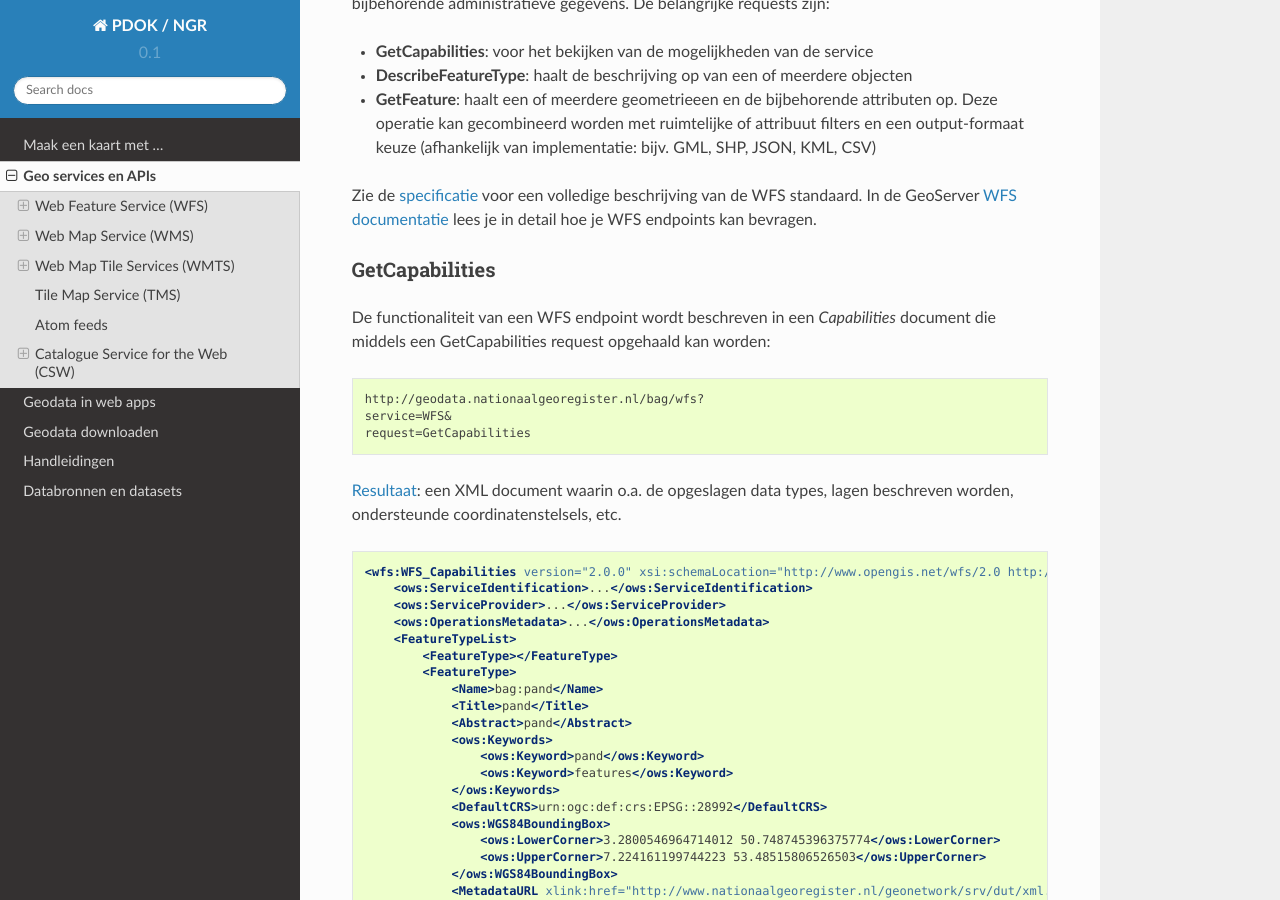
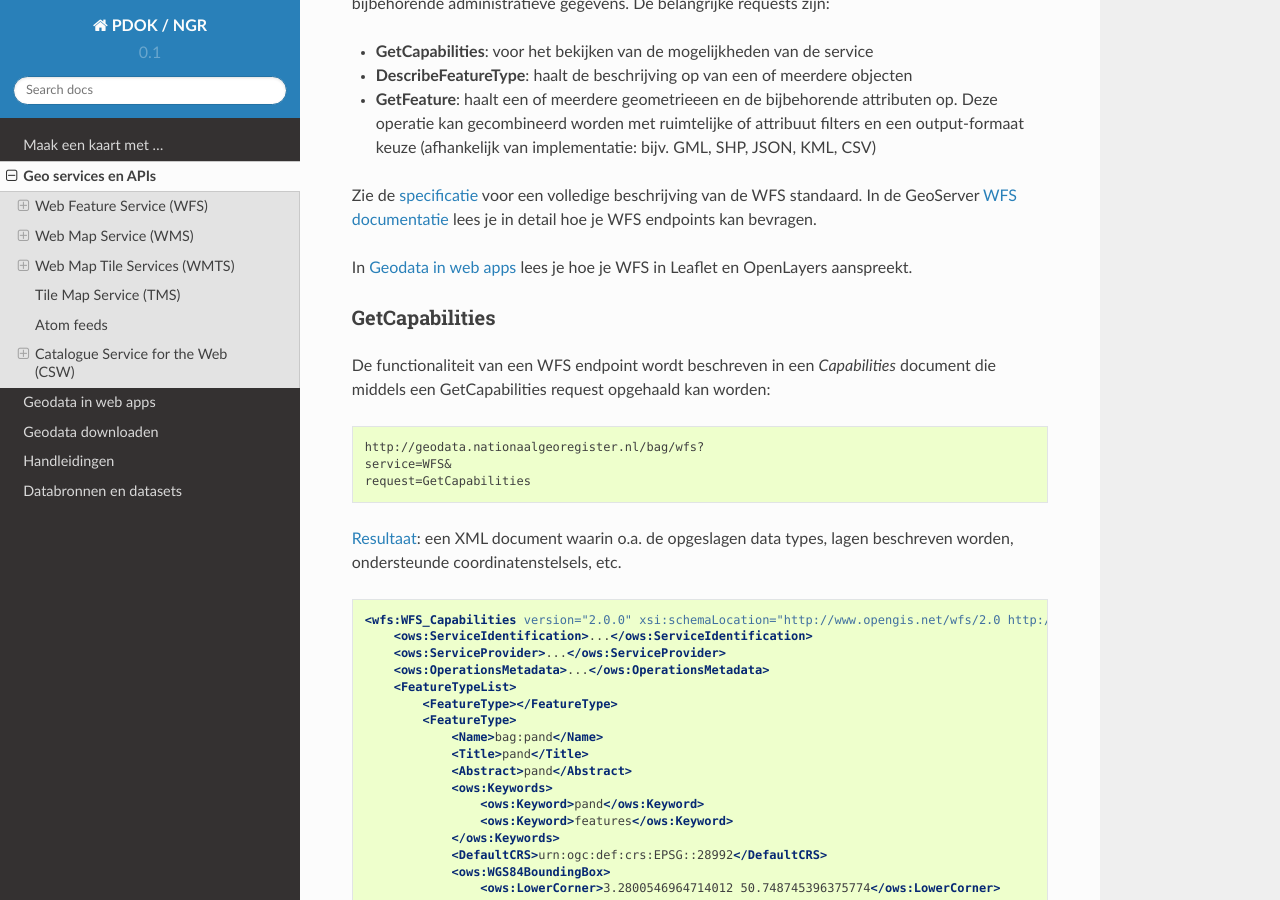
Before and after one commit to LivericA/PDOK, a Sphinx documentation site: the page built from docs/services.rst, in a window 1280 px wide and 900 px high, scrolled down 1341 px. Built offline with Sphinx 7.4.7 and the Read the Docs theme 2.0.0, drawn with Linux system fonts in a browser that asks for light colours; some of the changed text lies outside the part shown.

Commit message:
add links to code examples

```diff
--- a/docs/services.rst
+++ b/docs/services.rst
@@ -49,6 +49,8 @@ De Web Feature Service is een webservice voor het opvragen van geografische vect
 - **GetFeature**: haalt een of meerdere geometrieeen en de bijbehorende attributen op. Deze operatie kan gecombineerd worden met ruimtelijke of attribuut filters en een output-formaat keuze (afhankelijk van implementatie: bijv. GML, SHP, JSON, KML, CSV)
 
 Zie de `specificatie <http://www.opengeospatial.org/standards/wfs>`_ voor een volledige beschrijving van de WFS standaard. In de GeoServer `WFS documentatie <http://docs.geoserver.org/latest/en/user/services/wfs/index.html>`_ lees je in detail hoe je WFS endpoints kan bevragen.
+
+In :ref:`webapps` lees je hoe je WFS in Leaflet en OpenLayers aanspreekt.
 
 GetCapabilities
 ===============
@@ -182,6 +184,8 @@ WMS kent minimaal 3 operaties:
 - **GetFeatureInfo**: geeft attribuutgegevens van een object op een bepaalde plek op de kaart
 
 Zie de `specificatie <http://www.opengeospatial.org/standards/wms>`_ voor een volledige beschrijving van WMS. In de `GeoSever documentatie <http://docs.geoserver.org/latest/en/user/services/wms/index.html>`_ lees je hoe je WMS concreet kan bevragen.
+
+In :ref:`webapps` lees je hoe je WMS in Leaflet en OpenLayers aanspreekt.
 
 GetCapabilities
 ===============
```
